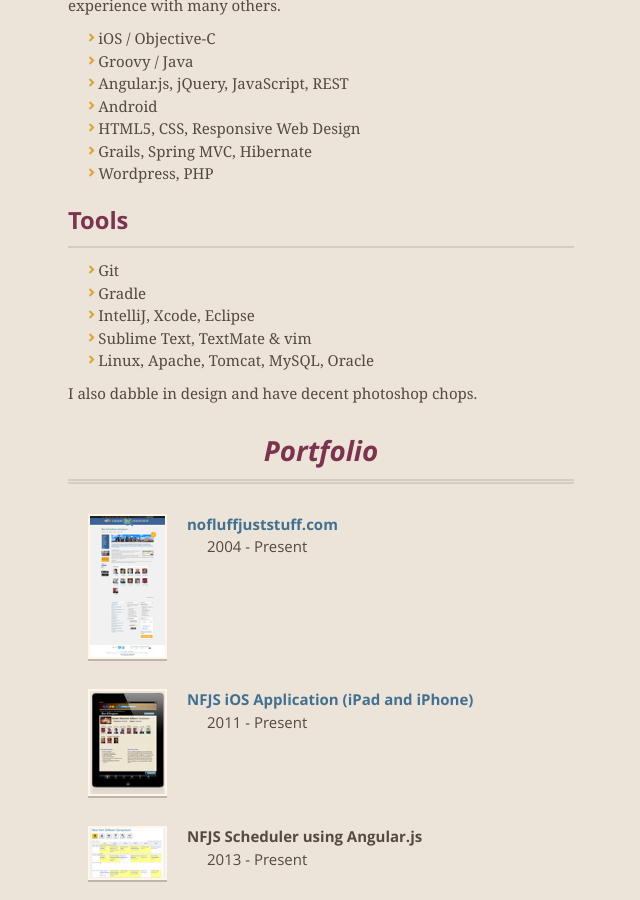
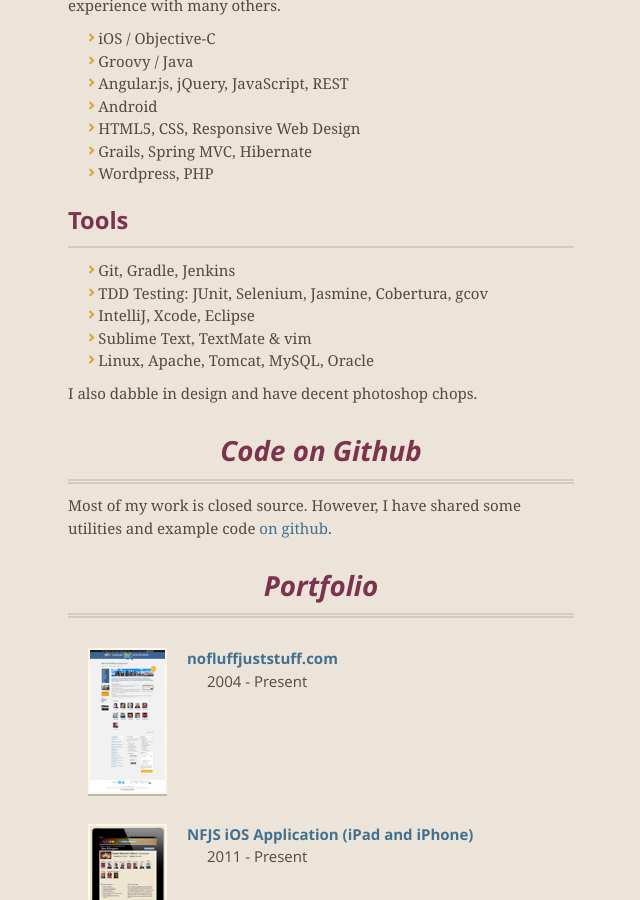
Before and after one commit to bellingson/bellingson.github.io, a Jekyll site: the page built from index.html, in a window 1280 px wide and 900 px high, scrolled down 474 px. Shown: the whole window, without its empty margins (319-959 px from the left). Built offline with Jekyll 4.4.1, drawn with Linux system fonts in a browser that asks for light colours.

Commit message:
adding github code link

```diff
--- a/index.html
+++ b/index.html
@@ -30,8 +30,8 @@
 <h4>Tools</h4>
 
 <ul>
-	<li>Git</li>
-	<li>Gradle</li>
+	<li>Git, Gradle, Jenkins</li>
+	<li>TDD Testing: JUnit, Selenium, Jasmine, Cobertura, gcov</li>
 	<li>IntelliJ, Xcode, Eclipse</li>
 	<li>Sublime Text, TextMate &amp; vim</li>
 	<li>Linux, Apache, Tomcat, MySQL, Oracle</li>
@@ -41,6 +41,12 @@
 	I also dabble in design and have decent photoshop chops.
 </p>
 
+<h3>Code on Github</h3>
+
+<p>
+	Most of my work is closed source.
+	However, I have shared some utilities and example code <a href="https://github.com/bellingson?tab=repositories">on github</a>.
+</p>
 
 <h3>Portfolio</h3>
 
```
Also changed, not shown: 1 other file.
